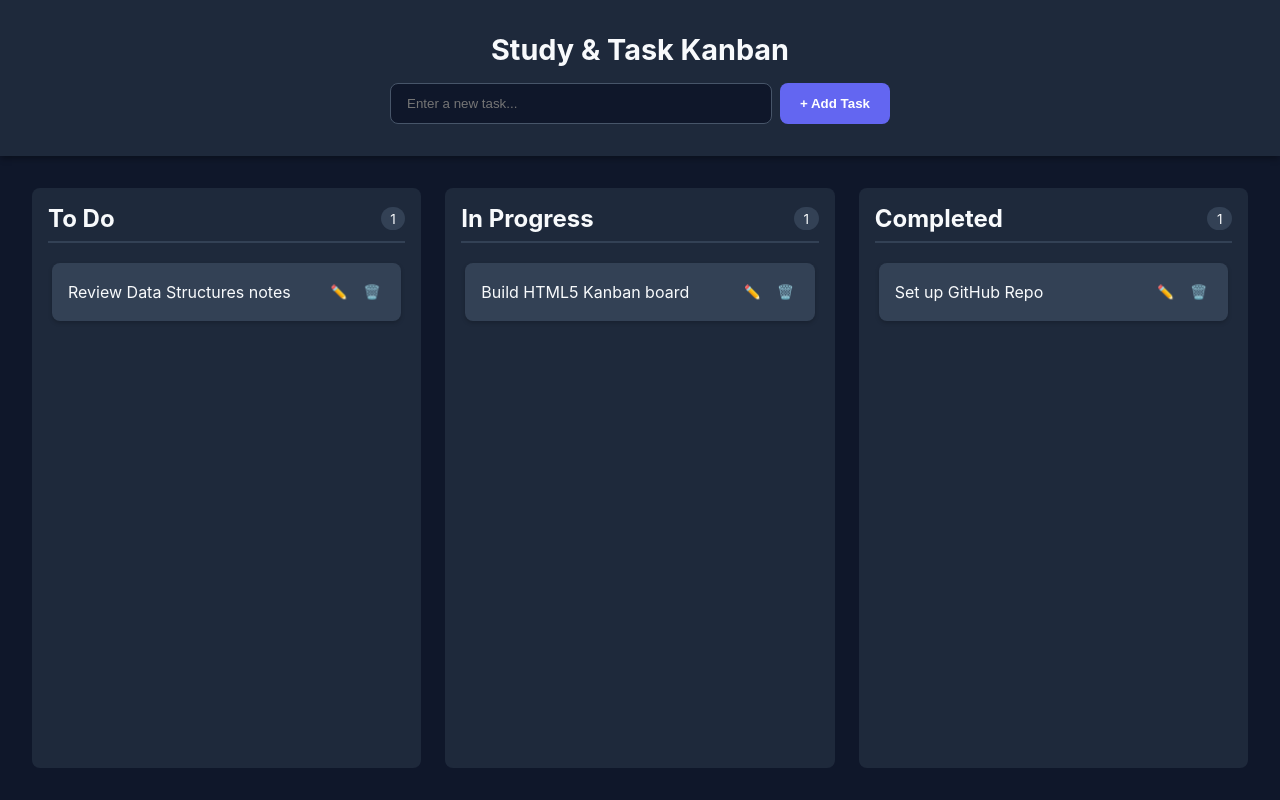
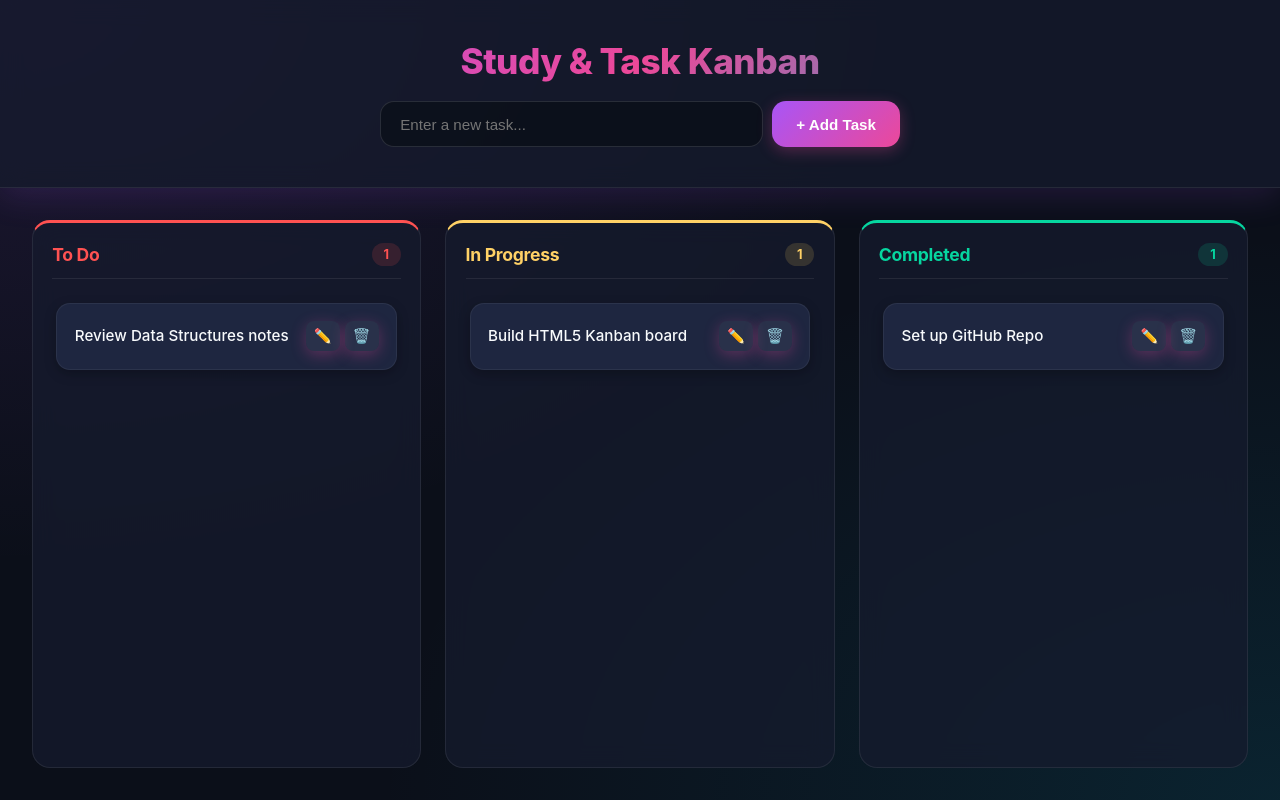
Before and after one commit to AishaChunawala/interactive-kanban-board-or-study-kanban-board, a plain HTML site: page index.html in a window 1280 px wide. Drawn offline with Linux system fonts and the light colour scheme.

Commit message:
Refactor CSS for theme and component enhancements
Updated CSS variables for improved theme and styling. Enhanced button styles, task card appearance, and added gradient backgrounds.

```diff
--- a/style.css
+++ b/style.css
@@ -1,13 +1,21 @@
 :root {
-  --bg-color: #0f172a;
-  --panel-bg: #1e293b;
-  --card-bg: #334155;
+  /* Gen Z Dark Cyber Base */
+  --bg-color: #0b0f19;
+  --panel-bg: rgba(22, 27, 46, 0.75);
+  --card-bg: #1e2640;
   --text-main: #f8fafc;
   --text-muted: #94a3b8;
-  --accent: #6366f1;
-  --accent-hover: #4f46e5;
-  --danger: #ef4444;
-  --border-radius: 8px;
+
+  /* Status Color Palette (Traffic Light Cyber Shades) */
+  --todo-color: #ff5252;          /* Coral Red for To Do */
+  --in-progress-color: #ffd166;   /* Electric Amber / Yellow for In Progress */
+  --completed-color: #06d6a0;     /* Mint Green for Completed */
+
+  /* Accents & Buttons */
+  --accent: #a855f7;              /* Electric Violet */
+  --accent-pink: #ec4899;         /* Cyber Pink */
+  --danger: #ff4757;
+  --border-radius: 14px;          /* Smooth modern rounded corners */
 }
 
 * {
@@ -17,8 +25,12 @@
 }
 
 body {
-  font-family: -apple-system, BlinkMacSystemFont, "Segoe UI", Roboto, sans-serif;
+  font-family: -apple-system, BlinkMacSystemFont, "Plus Jakarta Sans", "Segoe UI", Roboto, sans-serif;
   background-color: var(--bg-color);
+  /* Modern subtle ambient glow background */
+  background-image:
+    radial-gradient(at 0% 0%, rgba(168, 85, 247, 0.12) 0px, transparent 50%),
+    radial-gradient(at 100% 100%, rgba(6, 182, 212, 0.12) 0px, transparent 50%);
   color: var(--text-main);
   min-height: 100vh;
   display: flex;
@@ -26,58 +38,73 @@ body {
 }
 
 .app-header {
-  padding: 2rem;
+  padding: 2.5rem 1.5rem;
   text-align: center;
   background: var(--panel-bg);
-  box-shadow: 0 4px 6px -1px rgba(0, 0, 0, 0.3);
+  backdrop-filter: blur(12px);
+  -webkit-backdrop-filter: blur(12px);
+  border-bottom: 1px solid rgba(255, 255, 255, 0.08);
+  box-shadow: 0 8px 32px 0 rgba(168, 85, 247, 0.15);
 }
 
 .app-header h1 {
-  margin-bottom: 1rem;
-  font-size: 1.8rem;
+  margin-bottom: 1.2rem;
+  font-size: 2.2rem;
+  font-weight: 800;
+  letter-spacing: -0.5px;
+  /* Gradient title text */
+  background: linear-gradient(135deg, var(--accent), var(--accent-pink), #06b6d4);
+  -webkit-background-clip: text;
+  -webkit-text-fill-color: transparent;
 }
 
 #add-task-form {
   display: flex;
   justify-content: center;
-  gap: 0.5rem;
-  max-width: 500px;
+  gap: 0.6rem;
+  max-width: 520px;
   margin: 0 auto;
 }
 
 #task-input {
   flex: 1;
-  padding: 0.75rem 1rem;
+  padding: 0.85rem 1.2rem;
   border-radius: var(--border-radius);
-  border: 1px solid #475569;
-  background-color: #0f172a;
+  border: 1px solid rgba(255, 255, 255, 0.12);
+  background-color: rgba(11, 15, 25, 0.8);
   color: #fff;
+  font-size: 0.95rem;
   outline: none;
+  transition: all 0.25s ease;
 }
 
 #task-input:focus {
   border-color: var(--accent);
+  box-shadow: 0 0 0 4px rgba(168, 85, 247, 0.25);
 }
 
 button {
   cursor: pointer;
-  background-color: var(--accent);
+  background: linear-gradient(135deg, var(--accent), var(--accent-pink));
   color: white;
   border: none;
-  padding: 0.75rem 1.25rem;
+  padding: 0.85rem 1.5rem;
   border-radius: var(--border-radius);
-  font-weight: 600;
-  transition: background 0.2s;
+  font-weight: 700;
+  font-size: 0.95rem;
+  transition: all 0.25s ease;
+  box-shadow: 0 4px 15px rgba(236, 72, 153, 0.3);
 }
 
 button:hover {
-  background-color: var(--accent-hover);
+  transform: translateY(-2px);
+  box-shadow: 0 6px 20px rgba(236, 72, 153, 0.45);
 }
 
 /* Kanban Grid */
 .board {
   display: grid;
-  grid-template-columns: repeat(auto-fit, minmax(280px, 1fr));
+  grid-template-columns: repeat(auto-fit, minmax(300px, 1fr));
   gap: 1.5rem;
   padding: 2rem;
   flex: 1;
@@ -87,9 +114,11 @@ button:hover {
 }
 
 .column {
-  background-color: var(--panel-bg);
-  border-radius: var(--border-radius);
-  padding: 1rem;
+  background: var(--panel-bg);
+  backdrop-filter: blur(12px);
+  border: 1px solid rgba(255, 255, 255, 0.08);
+  border-radius: calc(var(--border-radius) + 4px);
+  padding: 1.2rem;
   display: flex;
   flex-direction: column;
 }
@@ -98,44 +127,95 @@ button:hover {
   display: flex;
   justify-content: space-between;
   align-items: center;
-  margin-bottom: 1rem;
-  padding-bottom: 0.5rem;
-  border-bottom: 2px solid #334155;
+  margin-bottom: 1.2rem;
+  padding-bottom: 0.8rem;
+  border-bottom: 1px solid rgba(255, 255, 255, 0.08);
+}
+
+.column-header h2 {
+  font-size: 1.1rem;
+  font-weight: 700;
+  letter-spacing: -0.3px;
+}
+
+/* Specific Column Colors & Badges */
+/* To Do (Coral Red) */
+.column[data-status="todo"] {
+  border-top: 3px solid var(--todo-color);
+}
+.column[data-status="todo"] h2 {
+  color: var(--todo-color);
+}
+.column[data-status="todo"] .task-count {
+  background: rgba(255, 82, 82, 0.15);
+  color: var(--todo-color);
+}
+
+/* In Progress (Amber Yellow) */
+.column[data-status="in-progress"] {
+  border-top: 3px solid var(--in-progress-color);
+}
+.column[data-status="in-progress"] h2 {
+  color: var(--in-progress-color);
+}
+.column[data-status="in-progress"] .task-count {
+  background: rgba(255, 209, 102, 0.15);
+  color: var(--in-progress-color);
+}
+
+/* Completed (Mint Green) */
+.column[data-status="completed"] {
+  border-top: 3px solid var(--completed-color);
+}
+.column[data-status="completed"] h2 {
+  color: var(--completed-color);
+}
+.column[data-status="completed"] .task-count {
+  background: rgba(6, 214, 160, 0.15);
+  color: var(--completed-color);
 }
 
 .task-count {
-  background: #334155;
-  padding: 0.2rem 0.6rem;
-  border-radius: 12px;
-  font-size: 0.85rem;
+  padding: 0.25rem 0.75rem;
+  border-radius: 20px;
+  font-size: 0.8rem;
+  font-weight: 700;
 }
 
 .task-list {
   flex: 1;
   display: flex;
   flex-direction: column;
-  gap: 0.75rem;
-  min-height: 150px;
+  gap: 0.85rem;
+  min-height: 180px;
   padding: 0.25rem;
   border-radius: var(--border-radius);
+  transition: background-color 0.2s ease;
 }
 
 .task-list.drag-over {
-  background-color: rgba(99, 102, 241, 0.15);
-  border: 2px dashed var(--accent);
+  background-color: rgba(168, 85, 247, 0.15);
+  outline: 2px dashed var(--accent);
 }
 
 /* Task Cards */
 .task-card {
-  background-color: var(--card-bg);
-  padding: 1rem;
+  background: var(--card-bg);
+  border: 1px solid rgba(255, 255, 255, 0.06);
+  padding: 1.1rem;
   border-radius: var(--border-radius);
   cursor: grab;
   display: flex;
   justify-content: space-between;
   align-items: center;
-  box-shadow: 0 2px 4px rgba(0, 0, 0, 0.2);
-  transition: transform 0.15s, opacity 0.15s;
+  box-shadow: 0 4px 12px rgba(0, 0, 0, 0.25);
+  transition: all 0.2s ease;
+}
+
+.task-card:hover {
+  transform: translateY(-2px);
+  border-color: rgba(255, 255, 255, 0.18);
+  box-shadow: 0 8px 20px rgba(0, 0, 0, 0.35);
 }
 
 .task-card:active {
@@ -143,34 +223,40 @@ button:hover {
 }
 
 .task-card.dragging {
-  opacity: 0.4;
-  transform: scale(0.98);
+  opacity: 0.35;
+  transform: scale(0.96);
 }
 
 .task-text {
   flex: 1;
   word-break: break-word;
+  font-size: 0.95rem;
+  font-weight: 500;
+  line-height: 1.4;
 }
 
 .task-actions {
   display: flex;
-  gap: 0.4rem;
-  margin-left: 0.5rem;
+  gap: 0.3rem;
+  margin-left: 0.6rem;
 }
 
 .action-btn {
-  background: transparent;
+  background: rgba(255, 255, 255, 0.05);
   border: none;
+  border-radius: 8px;
   color: var(--text-muted);
-  padding: 0.3rem;
-  font-size: 0.85rem;
+  padding: 0.4rem 0.5rem;
+  font-size: 0.9rem;
+  transition: all 0.2s ease;
 }
 
 .action-btn:hover {
+  background: rgba(255, 255, 255, 0.15);
   color: #fff;
-  background: transparent;
 }
 
 .action-btn.delete:hover {
+  background: rgba(255, 71, 87, 0.2);
   color: var(--danger);
 }
```
